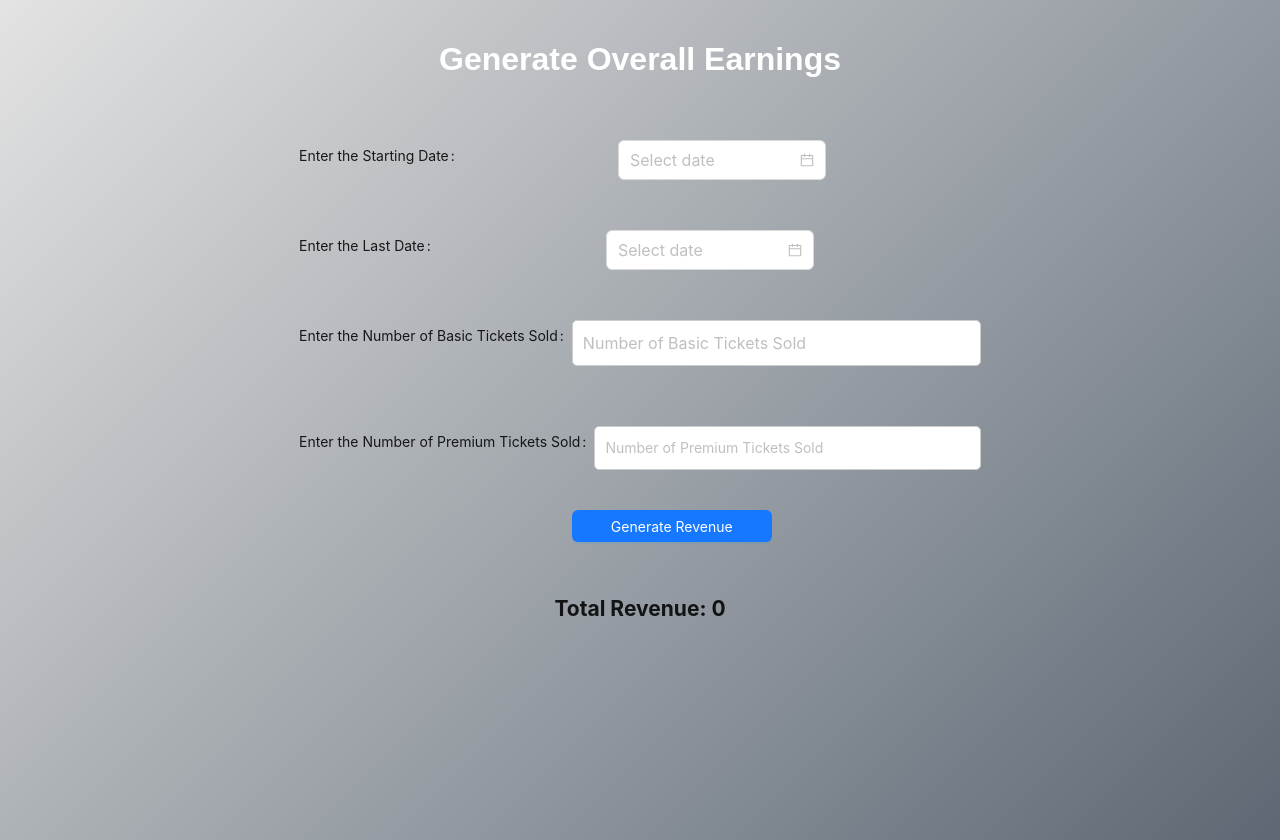
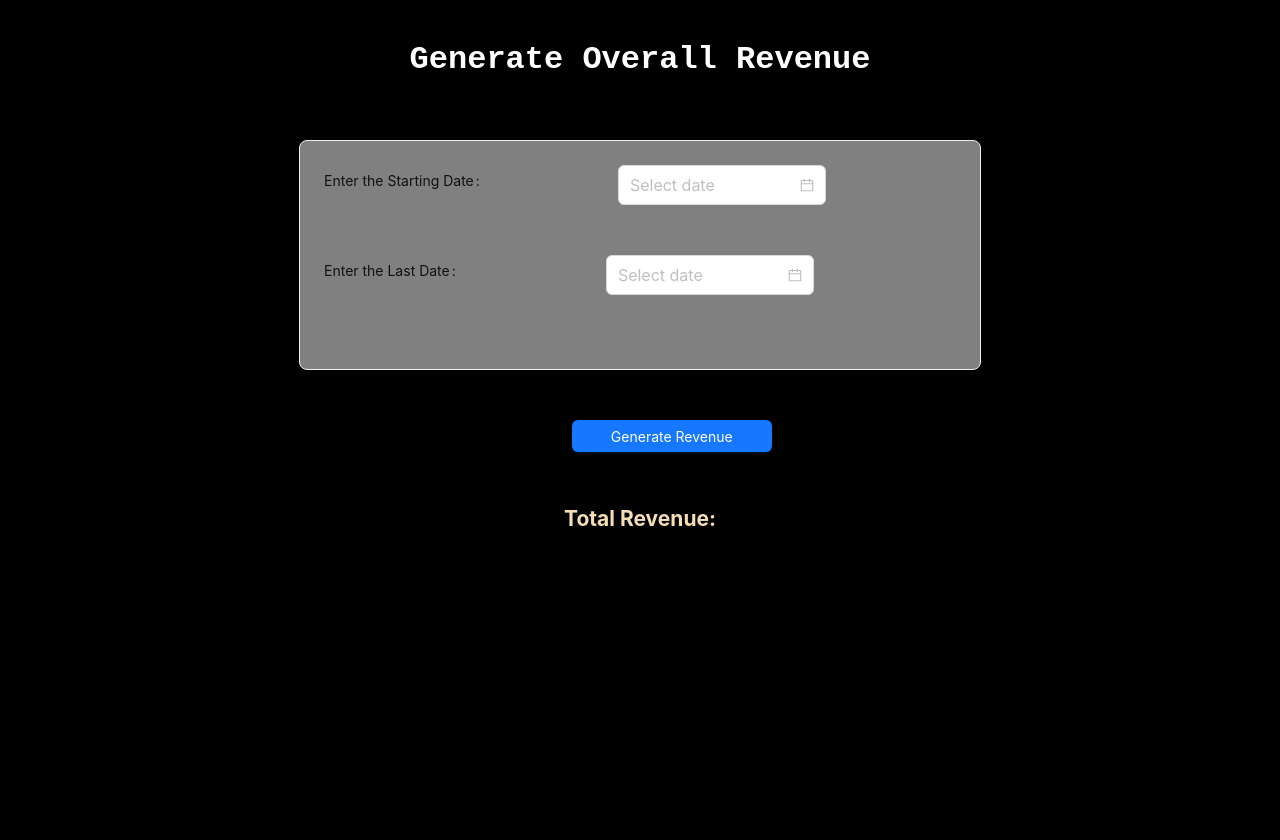
Before and after one commit to ank1tt/teatre, a React (Create React App) app in the folder frontend/: page /generate-revenue in a window 1280 px wide. Built offline with nearby package versions, Linux system fonts and the light colour scheme.

Commit message:
Update GenerateRevenue.js

```diff
--- a/frontend/src/components/GenerateRevenue.js
+++ b/frontend/src/components/GenerateRevenue.js
@@ -1,37 +1,35 @@
 import React, { useState } from 'react';
-import { Form, Input , DatePicker, Button} from 'antd'
-import FormItem from 'antd/es/form/FormItem';
+import { Form, DatePicker, Button, Card } from 'antd';
+import axios from 'axios';
 
+function GenerateRevenue() {
+  const [revenue, setRevenue] = useState(null);
+  const [startDate, setStartDate] = useState(null);
+  const [endDate, setEndDate] = useState(null);
 
-background:;
-function GenerateRevenue() {
-
-const[basicTickets , setBasicTickets] = useState(0);
-const[premiumTickets, setPremiumTickets] = useState(0);
-const[revenue, setRevenue] = useState(0);
-const basicTicketsPrice = 100;
-const premiumTicketsPrice = 200;
-
-
-const calculateRevenue = () => {
-  const totalBasicTickets = basicTickets * basicTicketsPrice;
-  const totalPremiuTickets = premiumTickets * premiumTicketsPrice;
-  const totalRevenue = totalBasicTickets + totalPremiuTickets;
-  setRevenue(totalRevenue);
+  const calculateRevenue = async () => {
+    try {
+      console.log(`startDate: ${startDate}`);
+      console.log(`endDate: ${endDate}`);
+      const response = await axios.post(`http://localhost:8080/admin/generate-revenue?startDate=${startDate}&endDate=${endDate}`);
+      setRevenue(response.data);
+    } catch (error) {
+      console.error('Error:', error);
     }
+  };
 
   return (
-    <div style={{background:'linear-gradient(135deg, #E3E3E3 0%,#5D6874 100%)',padding:'20px',  minHeight: '100vh'}}>
-      <h1 style={{color: 'white'}}> Generate Overall Earnings</h1>
+    <div style={{background:'black',padding:'20px',  minHeight: '100vh'}}>
+     <h1 style={{fontFamily: 'monospace, sans-serif', color: 'white'}}> Generate Overall Revenue </h1>
       <div style={{ display: 'flex', flexDirection: 'column', alignItems: 'center', justifyContent: 'center', width: '100%', marginTop: '5%' }}>
         <Form style={{minWidth : '55%', display: 'flex', flexDirection: 'column',backgroundColor: 'transparent'}}>
-
+          <Card style={{backgroundColor: 'grey'}}>
             <Form.Item
               label="Enter the Starting Date"
               name = "StartDate"
               style={{marginBottom: '50px'}}
             >
-            <DatePicker size='large'  />
+              <DatePicker size='large' onChange={date => setStartDate(date ? date.format('YYYY-MM-DD') : null)} />
             </Form.Item>
 
             <Form.Item
@@ -39,32 +37,16 @@
               name = "LastDate"
               style={{marginBottom: '50px'}}
             >
-            <DatePicker size='large' />
+              <DatePicker size='large' onChange={date => setEndDate(date ? date.format('YYYY-MM-DD') : null)} />
             </Form.Item>
+          </Card>
 
-          <FormItem
-            label = "Enter the Number of Basic Tickets Sold"
-            name = "BasicTickets"
-            style={{marginBottom: '50px'}}
-          >
-            <Input placeholder='Number of Basic Tickets Sold' size='large' onChange={e => setBasicTickets(e.target.value)} />
-          </FormItem>
-
-          <FormItem
-            label = "Enter the Number of Premium Tickets Sold"
-            name = "PremiumTickets"
-            style={{marginBottom: '30px'}}
-          >
-            <Input placeholder='Number of Premium Tickets Sold' onChange={e => setPremiumTickets(e.target.value)} />
-          </FormItem>
-
-          <Button type='primary' style={{width: '200px', marginLeft: '40%'}} onClick={calculateRevenue}>Generate Revenue</Button>
-          <h2 style={{marginTop: '50px'}}>Total Revenue: {revenue}</h2>
+          <Button type='primary' style={{width: '200px', marginLeft: '40%', marginTop: '50px'}} onClick={calculateRevenue}>Generate Revenue</Button>
+          <h2 style={{marginTop: '50px', color: 'wheat'}}>Total Revenue: {revenue}</h2>
         </Form>
       </div>
-
     </div>
   )
 }
 
-export default GenerateRevenue
+export default GenerateRevenue;
```
Lines whose indentation alone changed are shown as unchanged.
